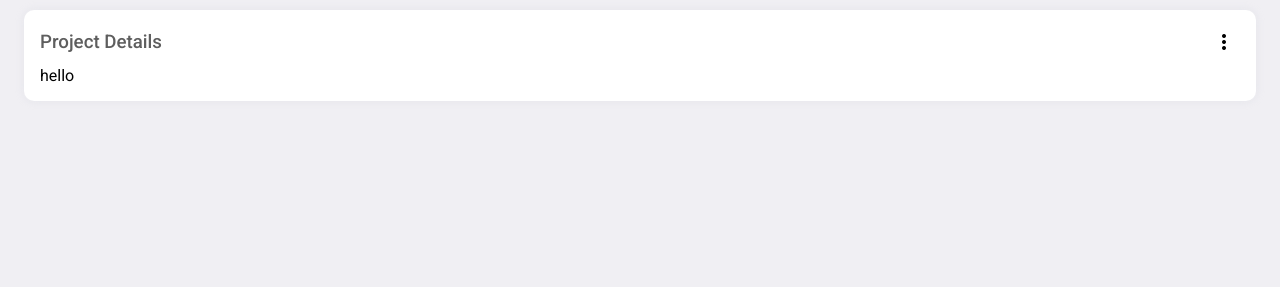
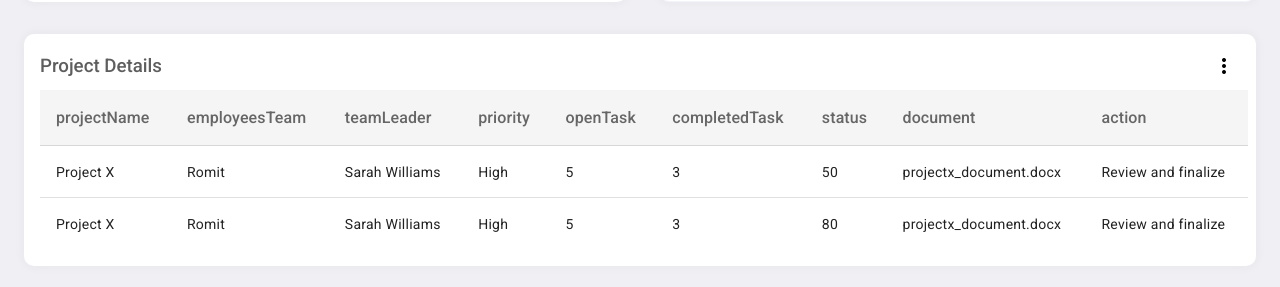
Before and after one commit to vats147/dashbord_demo, an Angular app: page / in a window 1280 px wide. Shown: the part 2510-2797 px from the top of the page. Before the commit the page ends 2635 px from the top, so only its background shows below. Built offline with nearby package versions, Linux system fonts and the light colour scheme; no server answers; what ngx-scrollbar would draw is missing.

Commit message:
project table created

```diff
--- a/src/app/app.component.css
+++ b/src/app/app.component.css
@@ -1,3 +1,3 @@
 .header {
-  padding: 1.5rem;
+  /* padding: 1.5rem; */
 }
--- a/src/app/dashbord1/dashbord1.component.css
+++ b/src/app/dashbord1/dashbord1.component.css
@@ -10,6 +10,9 @@ p {
   font-weight: 500;
 }
 
+.main-header{
+  padding: 1.5rem;
+}
 
 .box-link {
   display: flex;
@@ -391,7 +394,7 @@ ul {
 
   color: #5b626b;
   font-weight: 500;
-  font-size: 1.rem;
+  font-size: .5rem;
 }
 
 
@@ -785,6 +788,14 @@ table {
   font-weight: 500;
 }
 
-.main-table-body {
+.main-table-body {}
 
+.mdc-data-table__header-cell {
+  font-size: 1rem;
+  color: #666;
+  font-weight: 500;
 }
+
+.mdc-data-table__cell {
+  font-size: 14px;
+}
--- a/src/app/dashbord1/dashbord1.component.html
+++ b/src/app/dashbord1/dashbord1.component.html
@@ -1,4 +1,4 @@
-<div>
+<div class="main-header">
   <div class="breadcrumb-main">
     <div class="box-link">
       <div class="box-one">
@@ -296,7 +296,7 @@
 
 
             <ng-container matColumnDef="weight">
-              <th mat-header-cell *matHeaderCellDef> Due Dtae </th>
+              <th mat-header-cell *matHeaderCellDef> Due Date </th>
               <td mat-cell *matCellDef="let element"> {{element.weight}} </td>
             </ng-container>
 
@@ -667,10 +667,57 @@
         </div>
       </div>
       <div class="main-table-body">
-        hello
+
+     <table mat-table [dataSource]="AdataSource" class="mat-elevation-z8">
+
+          <ng-container matColumnDef="projectName">
+            <th mat-header-cell *matHeaderCellDef> projectName</th>
+            <td mat-cell *matCellDef="let element"> {{element.projectName}} </td>
+          </ng-container>
 
 
+          <ng-container matColumnDef="employeesTeam">
+            <th mat-header-cell *matHeaderCellDef> employeesTeam </th>
+            <td mat-cell *matCellDef="let element"> {{element.employeesTeam}} </td>
+          </ng-container>
 
+
+          <ng-container matColumnDef="teamLeader">
+            <th mat-header-cell *matHeaderCellDef> teamLeader </th>
+            <td mat-cell *matCellDef="let element"> {{element.teamLeader}} </td>
+          </ng-container>
+
+
+          <ng-container matColumnDef="priority">
+            <th mat-header-cell *matHeaderCellDef> priority </th>
+            <td mat-cell *matCellDef="let element"> {{element.priority}} </td>
+          </ng-container>
+
+          <ng-container matColumnDef="openTask">
+            <th mat-header-cell *matHeaderCellDef> openTask </th>
+            <td mat-cell *matCellDef="let element"> {{element.openTask}} </td>
+          </ng-container>
+          <ng-container matColumnDef="completedTask">
+            <th mat-header-cell *matHeaderCellDef> completedTask </th>
+            <td mat-cell *matCellDef="let element"> {{element.completedTask}} </td>
+          </ng-container>
+          <ng-container matColumnDef="status">
+            <th mat-header-cell *matHeaderCellDef> status </th>
+            <td mat-cell *matCellDef="let element"> {{element.status}} </td>
+          </ng-container>
+          <ng-container matColumnDef="document">
+            <th mat-header-cell *matHeaderCellDef> document </th>
+            <td mat-cell *matCellDef="let element"> {{element.document}} </td>
+          </ng-container>
+          <ng-container matColumnDef="action">
+            <th mat-header-cell *matHeaderCellDef> action </th>
+            <td mat-cell *matCellDef="let element"> {{element.action}} </td>
+          </ng-container>
+
+
+          <tr mat-header-row *matHeaderRowDef="AdisplayedColumns"></tr>
+          <tr mat-row *matRowDef="let row; columns: AdisplayedColumns;"></tr>
+        </table>
       </div>
     </div>
   </div>
--- a/src/app/dashbord1/dashbord1.component.ts
+++ b/src/app/dashbord1/dashbord1.component.ts
@@ -12,19 +12,43 @@ export interface PeriodicElement {
   total: number;
 }
 
+export interface mainTable {
+  projectName: string;
+  employeesTeam: string;
+  teamLeader: string;
+  priority: string;
+  openTask: number;
+  completedTask: number;
+  status: number;
+  document: string;
+  action: string;
+}
 
-// export interface PeriodicElement2 {
-//   projectName: string,
-//   employeesTeam: string,
-//   teamLeader: string,
-//   priority: string,
-//   openTask: string,
-//   complatedTask: string,
-//   status: number,
-//   document: string,
-//   action: string
+const AELEMENT_DATA: mainTable[] = [
+  {
+    projectName: "Project X",
+    employeesTeam: "Romit",
+    teamLeader: "Sarah Williams",
+    priority: "High",
+    openTask: 5,
+    completedTask: 3,
+    status: 50,
+    document: "projectx_document.docx",
+    action: "Review and finalize"
+  },
+  {
+    projectName: "Project X",
+    employeesTeam: "Romit",
+    teamLeader: "Sarah Williams",
+    priority: "High",
+    openTask: 5,
+    completedTask: 3,
+    status: 80,
+    document: "projectx_document.docx",
+    action: "Review and finalize"
+  },
+];
 
-// }
 
 
 const ELEMENT_DATA: PeriodicElement[] = [
@@ -41,31 +65,7 @@ const ELEMENT_DATA: PeriodicElement[] = [
 ];
 
 
-// const ELEMENT_DATA2: PeriodicElement2[] = [
 
-//   {
-//     projectName: 'Angular App',
-//     employeesTeam: 'photos',
-//     teamLeader: 'Romit',
-//     priority: 'High',
-//     openTask: '19',
-//     complatedTask: '10',
-//     status: 40,
-//     document: 'xyz',
-//     action: 'abc'
-//   },
-//   {
-//     projectName: 'Angular App',
-//     employeesTeam: 'photos',
-//     teamLeader: 'Romit',
-//     priority: 'High',
-//     openTask: '19',
-//     complatedTask: '10',
-//     status: 40,
-//     document: 'xyz',
-//     action: 'abc'
-//   }
-// ];
 
 
 @Component({
@@ -81,10 +81,10 @@ export class Dashbord1Component implements OnInit {
   displayedColumns: string[] = ['position', 'name', 'weight', 'symbol', 'total'];
   dataSource = ELEMENT_DATA;
 
+  AdisplayedColumns: string[] = ['projectName', 'employeesTeam', 'teamLeader', 'priority', 'openTask', 'completedTask', 'status', 'document', 'action'];
+  AdataSource = AELEMENT_DATA;
 
-  // main table
-  // displayedColumns2: string[] = ['projectName', 'employeesTeam', 'teamLeader', 'priority', 'openTask', 'complatedtask', 'status', 'document', 'action'];
-  // dataSource2 = ELEMENT_DATA2;
+
 
 
   public chart: any;
--- a/src/app/header/header.component.css
+++ b/src/app/header/header.component.css
@@ -9,11 +9,14 @@
 .navbar {
   display: block;
   box-shadow: 0 4px 24px #232a301a;
- border: 5px;
+  border: 5px;
+  margin-left: 1.5rem;
+  margin-right: 1.5rem;
+  margin-top: 1.5rem;
 }
 
 .nav {
-  /* position: fixed; */
+  position: fixed;
   /* z-index: 999; */
   border-radius: 3px;
 
```
